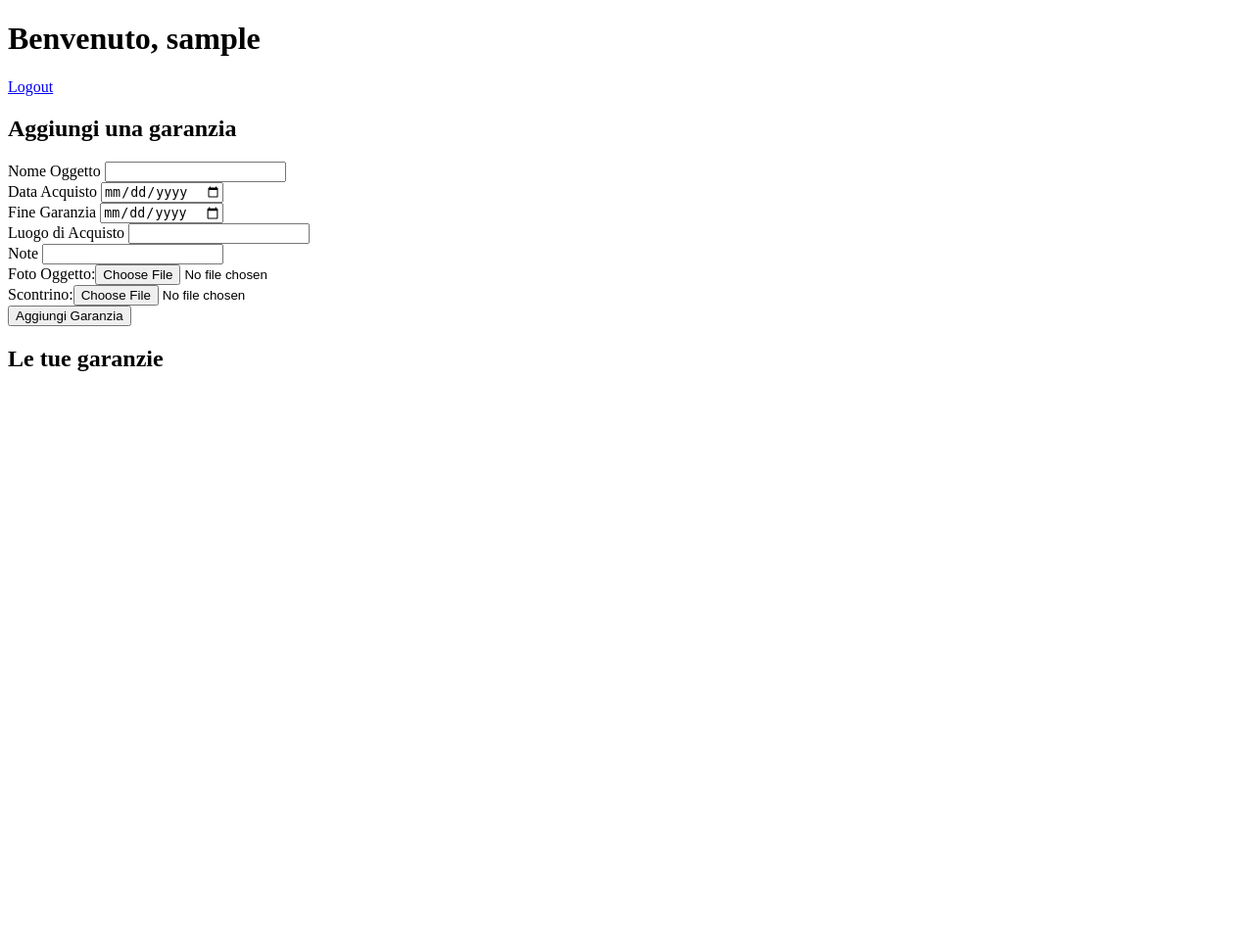
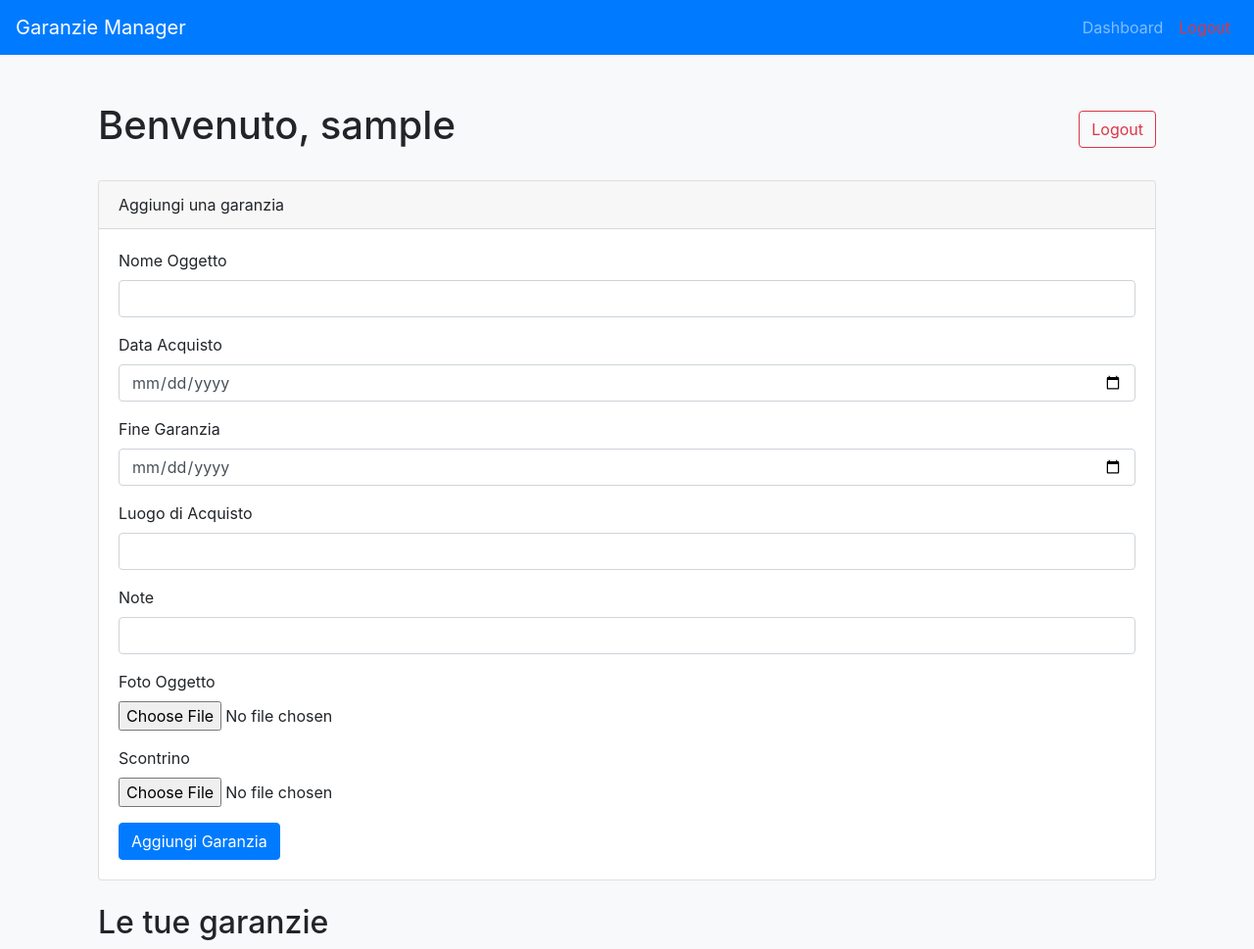
Before and after one commit to JavaSoftwareEntwickler/garanzie-manager, a Flask app: page /dashboard in a window 1280 px wide. Shown: the whole page at 98% size. Before the commit the page ends 379 px from the top, so only its background shows below. Run offline with Flask 3, Linux system fonts and the light colour scheme; the visitor is signed in with stand-in values (Sample User, id 1); data that the repository does not hold is empty; some libraries are stand-ins or nearby versions.

Commit message:
refactor FE

```diff
--- /dev/null
+++ b/templates/base.html
@@ -0,0 +1,79 @@
+<!DOCTYPE html>
+<html lang="it">
+  <head>
+    <meta charset="UTF-8" />
+    <meta name="viewport" content="width=device-width, initial-scale=1.0" />
+    <title>
+      {% block title %}
+        Gestione Garanzie
+      {% endblock %}
+    </title>
+    <link rel="stylesheet" href="https://maxcdn.bootstrapcdn.com/bootstrap/4.5.2/css/bootstrap.min.css" />
+    <style>
+      .fade-message {
+        opacity: 1;
+        transition: opacity 1000ms linear;
+      }
+      .remove-message {
+        opacity: 0;
+      }
+      .carousel-item img {
+        height: 400px;
+        object-fit: cover;
+        object-position: center;
+      }
+    </style>
+  </head>
+  <body class="bg-light">
+    <!-- Navbar -->
+    <nav class="navbar navbar-expand-lg navbar-dark bg-primary">
+      <a class="navbar-brand" href="{{ url_for('index') }}">Garanzie Manager</a>
+      <button class="navbar-toggler" type="button" data-toggle="collapse" data-target="#navbarNav" aria-controls="navbarNav" aria-expanded="false" aria-label="Toggle navigation"><span class="navbar-toggler-icon"></span></button>
+
+      <div class="collapse navbar-collapse" id="navbarNav">
+        <ul class="navbar-nav ml-auto">
+          {% if current_user.is_authenticated %}
+            <li class="nav-item">
+              <a class="nav-link" href="{{ url_for('dashboard') }}">Dashboard</a>
+            </li>
+            <li class="nav-item">
+              <a class="nav-link text-danger" href="{{ url_for('logout') }}">Logout</a>
+            </li>
+          {% else %}
+            <li class="nav-item">
+              <a class="nav-link" href="{{ url_for('login') }}">Login</a>
+            </li>
+            <li class="nav-item">
+              <a class="nav-link" href="{{ url_for('register') }}">Registrati</a>
+            </li>
+          {% endif %}
+        </ul>
+      </div>
+    </nav>
+
+    <!-- Contenuto della pagina -->
+    <div class="container mt-4">
+      {% block content %}
+
+      {% endblock %}
+    </div>
+
+    <!-- Bootstrap JS -->
+    <script src="https://code.jquery.com/jquery-3.5.1.slim.min.js"></script>
+    <script src="https://cdn.jsdelivr.net/npm/bootstrap@4.5.2/dist/js/bootstrap.bundle.min.js"></script>
+    {% block scripts %}
+
+    {% endblock %}
+    <script>
+      setTimeout(function () {
+        var flashMessages = document.querySelectorAll('.alert')
+        flashMessages.forEach(function (flashMessage) {
+          flashMessage.classList.add('remove-message')
+          setTimeout(function () {
+            flashMessage.remove()
+          }, 1000)
+        })
+      }, 5000)
+    </script>
+  </body>
+</html>
--- a/templates/dashboard.html
+++ b/templates/dashboard.html
@@ -1,39 +1,60 @@
-<!DOCTYPE html>
-<html lang="it">
-  <head>
-    <meta charset="UTF-8" />
-    <meta name="viewport" content="width=device-width, initial-scale=1.0" />
-    <title>Dashboard</title>
-  </head>
-  <body>
-    <h1>Benvenuto, {{ current_user.username }}</h1>
-    <a href="{{ url_for('logout') }}">Logout</a>
-    <h2>Aggiungi una garanzia</h2>
-    <form action="{{ url_for('dashboard') }}" method="post" enctype="multipart/form-data">
-      {{ form.hidden_tag() }}
-      {{ form.nome_oggetto.label }} {{ form.nome_oggetto() }} <br />
-      {{ form.data_acquisto.label }} {{ form.data_acquisto() }} <br />
-      {{ form.fine_garanzia.label }} {{ form.fine_garanzia() }} <br />
-      {{ form.luogo_acquisto.label }} {{ form.luogo_acquisto() }} <br />
-      {{ form.note.label }} {{ form.note() }} <br />
-      Foto Oggetto:<input type="file" name="foto_oggetto" /><br />
-      Scontrino:<input type="file" name="scontrino" /><br />
-      <button type="submit">Aggiungi Garanzia</button>
-    </form>
+{% extends 'base.html' %}
+
+{% block title %}
+  Dashboard
+{% endblock %}
+
+{% block content %}
+  <div class="container mt-5">
+    <div class="d-flex justify-content-between align-items-center mb-4">
+      <h1>Benvenuto, {{ current_user.username }}</h1>
+      <a href="{{ url_for('logout') }}" class="btn btn-outline-danger">Logout</a>
+    </div>
+
+    <div class="card mb-4">
+      <div class="card-header">Aggiungi una garanzia</div>
+      <div class="card-body">
+        <form action="{{ url_for('dashboard') }}" method="post" enctype="multipart/form-data">
+          {{ form.hidden_tag() }}
+          <div class="form-group">{{ form.nome_oggetto.label }} {{ form.nome_oggetto(class='form-control') }}</div>
+          <div class="form-group">{{ form.data_acquisto.label }} {{ form.data_acquisto(class='form-control') }}</div>
+          <div class="form-group">{{ form.fine_garanzia.label }} {{ form.fine_garanzia(class='form-control') }}</div>
+          <div class="form-group">{{ form.luogo_acquisto.label }} {{ form.luogo_acquisto(class='form-control') }}</div>
+          <div class="form-group">{{ form.note.label }} {{ form.note(class='form-control') }}</div>
+          <div class="form-group">
+            <label>Foto Oggetto</label>
+            <input type="file" name="foto_oggetto" class="form-control-file" />
+          </div>
+          <div class="form-group">
+            <label>Scontrino</label>
+            <input type="file" name="scontrino" class="form-control-file" />
+          </div>
+          <button type="submit" class="btn btn-primary">Aggiungi Garanzia</button>
+        </form>
+      </div>
+    </div>
 
     <h2>Le tue garanzie</h2>
-    <ul>
+    <div class="row">
       {% for garanzia in garanzie %}
-        <li>
-          <strong>{{ garanzia.nome_oggetto }}</strong><br />
-          Acquistato il: {{ garanzia.data_acquisto }}<br />
-          Fine Garanzia: {{ garanzia.fine_garanzia }}<br />
-          Luogo di acquisto: {{ garanzia.luogo_acquisto }}<br />
-          Note: {{ garanzia.note }}<br />
-          <img src="{{ url_for('static', filename='uploads/' + garanzia.foto_oggetto) }}" width="100" /><br />
-          <img src="{{ url_for('static', filename='uploads/' + garanzia.scontrino) }}" width="100" /><br />
-        </li>
+        <div class="col-md-4 mb-4">
+          <div class="card h-100">
+            <div class="card-body">
+              <h5 class="card-title">{{ garanzia.nome_oggetto }}</h5>
+              <p class="card-text">
+                <strong>Acquisto:</strong> {{ garanzia.data_acquisto }}<br />
+                <strong>Scadenza:</strong> {{ garanzia.fine_garanzia }}<br />
+                <strong>Luogo:</strong> {{ garanzia.luogo_acquisto }}<br />
+                <strong>Note:</strong> {{ garanzia.note }}
+              </p>
+            </div>
+            <div class="card-footer">
+              <img src="{{ url_for('static', filename='uploads/' + garanzia.foto_oggetto) }}" class="img-fluid mb-2" />
+              <img src="{{ url_for('static', filename='uploads/' + garanzia.scontrino) }}" class="img-fluid" />
+            </div>
+          </div>
+        </div>
       {% endfor %}
-    </ul>
-  </body>
-</html>
+    </div>
+  </div>
+{% endblock %}
```
Also changed, not shown: templates/index.html (+36 -13 lines), templates/login.html (+18 -16 lines), templates/register.html (+25 -51 lines).
